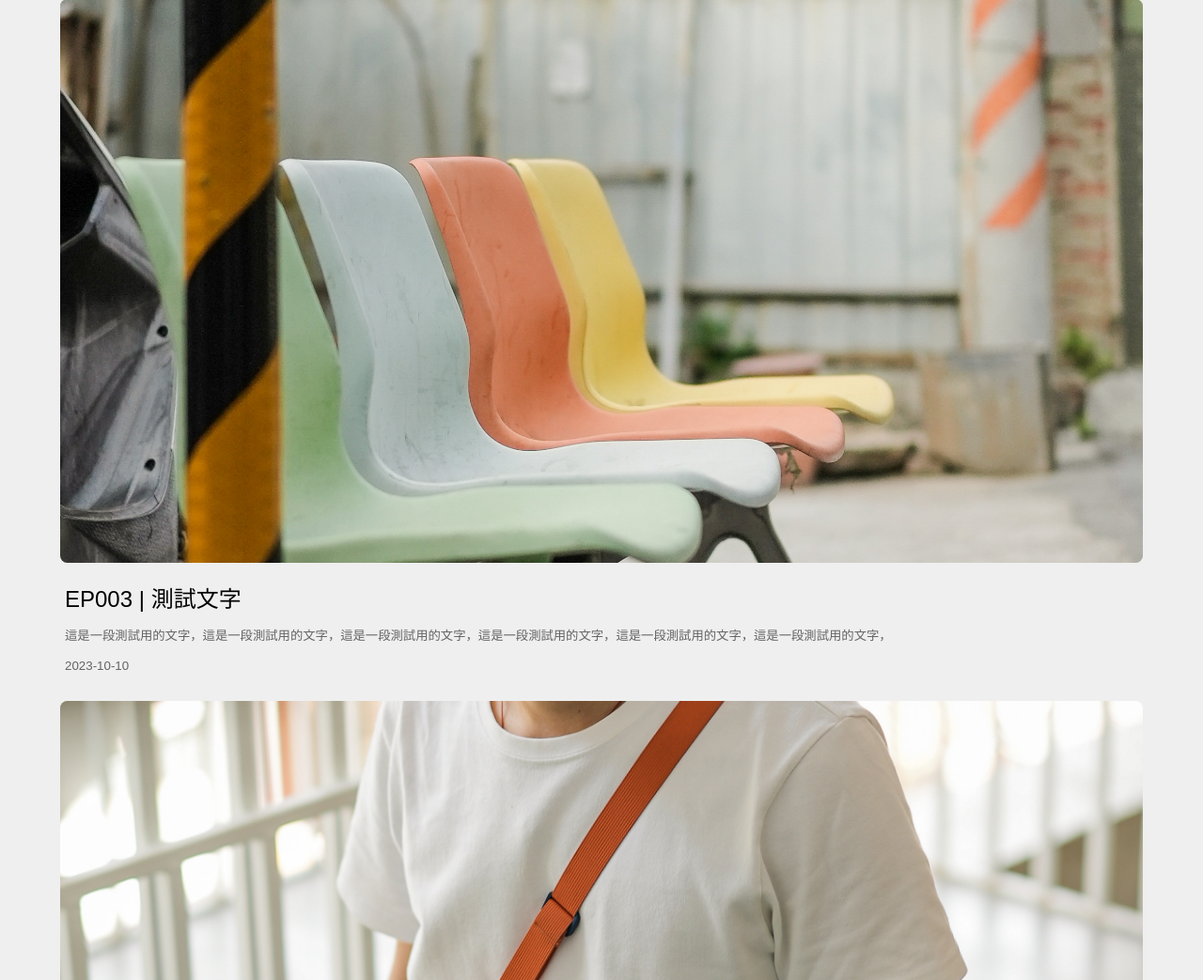
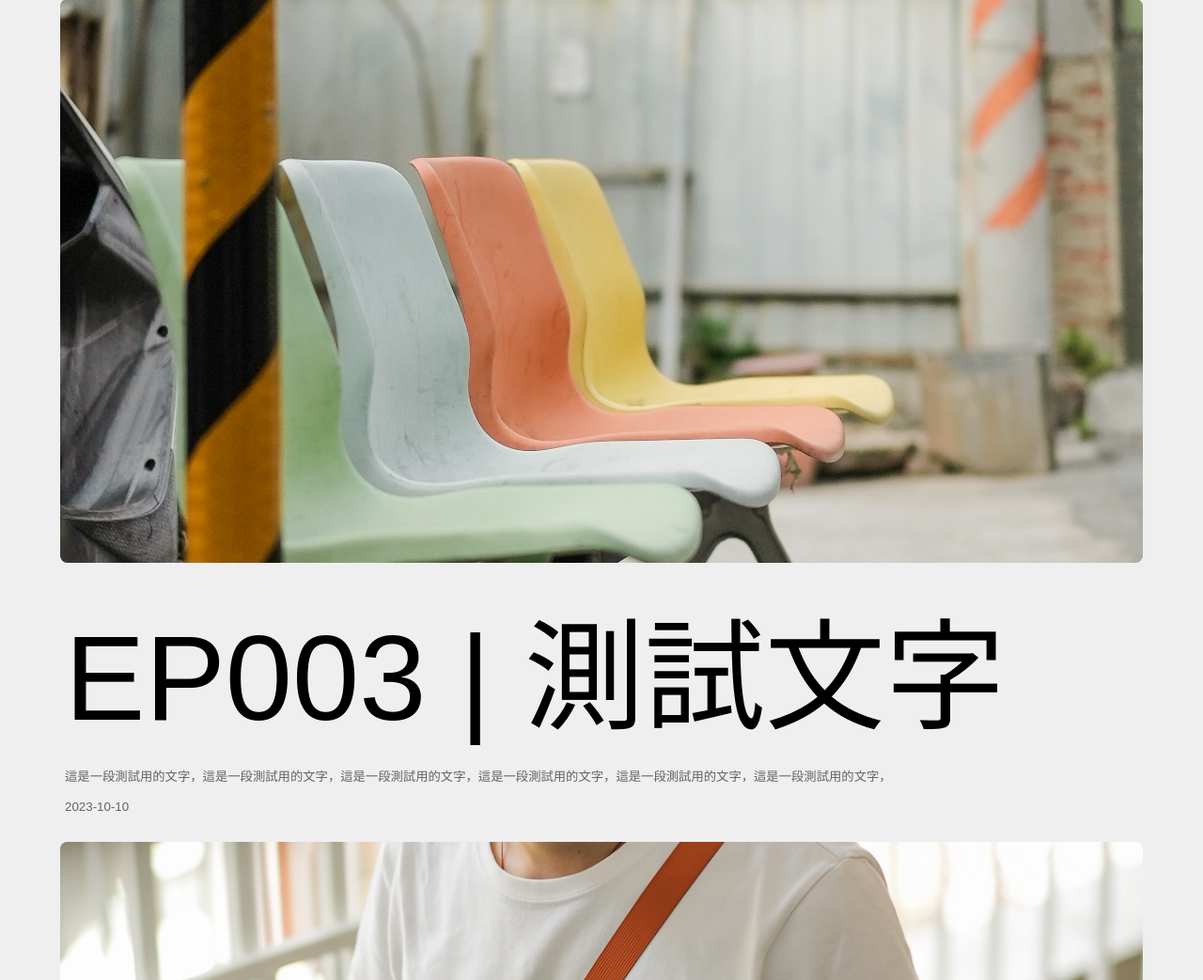
Before and after one commit to alphabart56/expt, a PHP site: page / in a window 1280 px wide. Shown: the part 101-1144 px from the top of the page at 94% size. Run offline with PHP 8.4, Linux system fonts and the light colour scheme; some web fonts are replaced.

Commit message:
Update style.css

```diff
--- a/style.css
+++ b/style.css
@@ -71,7 +71,7 @@ body{
     margin-left: 5px;
     padding: 0 auto;
     width: 100%;
-    font-size: 18px;
+    font-size: 14pt;
     font-family: 'Ming_W7', sans-serif;
 }
 
@@ -107,7 +107,7 @@ body{
         height: 600px
     }
     .article_topic{
-        font-size: 1.5rem;
+        font-size: 10vw;
     }
 
 }
```
